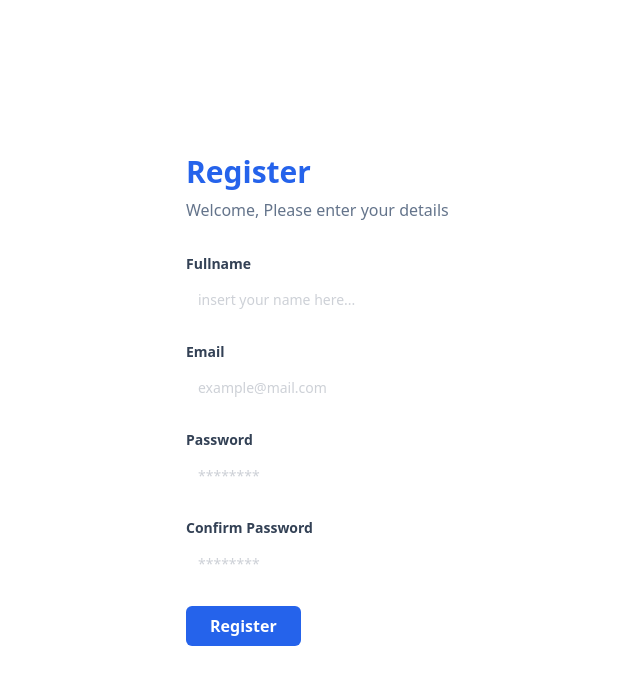
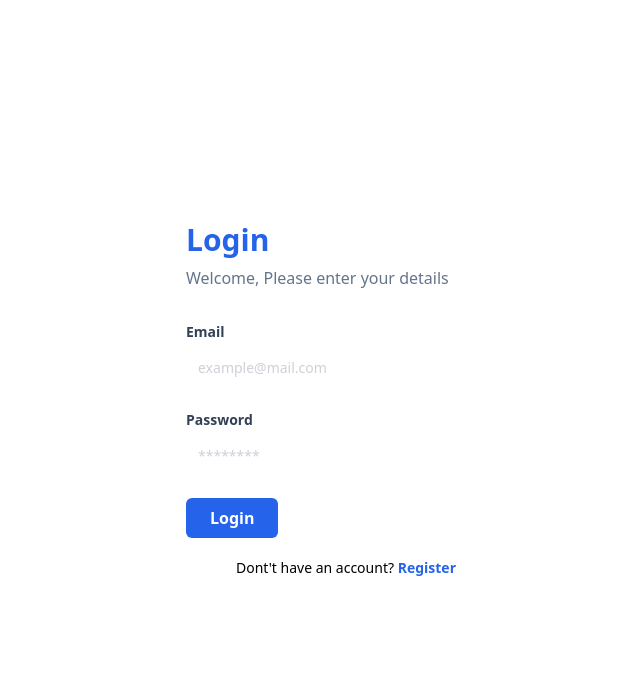
Before and after one commit to dedenwahyudi/React-JS---1, a React (Vite) app: page /login in a window 1280 px wide. Shown: the top 684 px of the page, without its empty margins (294-934 px from the left). Built offline with nearby package versions, Linux system fonts and the light colour scheme.

Commit message:
React Router

```diff
--- a/package.json
+++ b/package.json
@@ -11,7 +11,8 @@
   },
   "dependencies": {
     "react": "^18.2.0",
-    "react-dom": "^18.2.0"
+    "react-dom": "^18.2.0",
+    "react-router-dom": "^6.22.0"
   },
   "devDependencies": {
     "@types/react": "^18.2.43",
--- a/src/components/Elements/Input/Input.jsx
+++ b/src/components/Elements/Input/Input.jsx
@@ -6,6 +6,7 @@ const input = (props) => {
       className="text-sm boder rounded w-full py-2 px-3 text-slate-700 placeholder:opacity-50"
       placeholder={placeholder}
       name={name}
+      id={name}
     />
   );
 };
--- a/src/components/Layouts/AuthLayouts.jsx
+++ b/src/components/Layouts/AuthLayouts.jsx
@@ -1,6 +1,7 @@
 const AuthLayout = (props) => {
   const { children, title } = props;
   return (
+    <div className="flex justify-center min-h-screen items-center">
       <div className="w-full max-w-xs">
         <h1 className="text-3xl font-bold mb-2 text-blue-600">{title}</h1>
         <p className="font-medium text-slate-500 mb-8">
@@ -8,6 +9,7 @@ const AuthLayout = (props) => {
         </p>
         {children}
       </div>
+    </div>
   );
 };
 
--- a/src/main.jsx
+++ b/src/main.jsx
@@ -1,10 +1,30 @@
 import React from "react";
 import ReactDOM from "react-dom/client";
-import App from "./App.jsx";
 import "./index.css";
+
+import { createBrowserRouter, RouterProvider } from "react-router-dom";
+import LoginPage from "./pages/login.jsx";
+import RegisterPage from "./pages/register.jsx";
+import ErrorPage from "./pages/404.jsx";
+
+const router = createBrowserRouter([
+  {
+    path: "/",
+    element: <div>Hello World!</div>,
+    errorElement: <ErrorPage />,
+  },
+  {
+    path: "/login",
+    element: <LoginPage />,
+  },
+  {
+    path: "/register",
+    element: <RegisterPage />,
+  },
+]);
 
 ReactDOM.createRoot(document.getElementById("root")).render(
   <React.StrictMode>
-    <App />
+    <RouterProvider router={router} />
   </React.StrictMode>
 );
--- /dev/null
+++ b/src/pages/404.jsx
@@ -0,0 +1,15 @@
+import { useRouteError } from "react-router-dom";
+
+const ErrorPage = () => {
+  const error = useRouteError();
+
+  return (
+    <div className="flex justify-center min-h-screen items-center flex-col">
+      <h1 className="text-3xl font-bold">Oops!</h1>
+      <p className="my-5 text-xl">Sorry, an unexpected error has occured</p>
+      <p className="text-lg">{error.statusText || error.message}</p>
+    </div>
+  );
+};
+
+export default ErrorPage;
--- a/src/pages/login.jsx
+++ b/src/pages/login.jsx
@@ -1,10 +1,17 @@
 import AuthLayout from "../components/Layouts/AuthLayouts";
 import FormLogin from "../components/Fragments/FormLogin";
+import { Link } from "react-router-dom";
 
 const LoginPage = () => {
   return (
     <AuthLayout title="Login">
       <FormLogin />
+      <p className="text-sm mt-5 text-center">
+        Dont't have an account?{" "}
+        <Link to="/register" className="font-bold text-blue-600">
+          Register
+        </Link>
+      </p>
     </AuthLayout>
   );
 };
--- a/src/pages/register.jsx
+++ b/src/pages/register.jsx
@@ -1,10 +1,17 @@
 import AuthLayout from "../components/Layouts/AuthLayouts";
 import FormRegister from "../components/Fragments/FormRegister";
+import { Link } from "react-router-dom";
 
 const RegisterPage = () => {
   return (
     <AuthLayout title="Register">
       <FormRegister />
+      <p className="text-sm mt-5 text-center">
+        Have an account?{" "}
+        <Link to="/login" className="font-bold text-blue-600">
+          Login
+        </Link>
+      </p>
     </AuthLayout>
   );
 };
```
Also changed, not shown: vip-studio-react-js.txt, 1 other file (tests, documents, lock files or other folders). Lines whose indentation alone changed are shown as unchanged.
